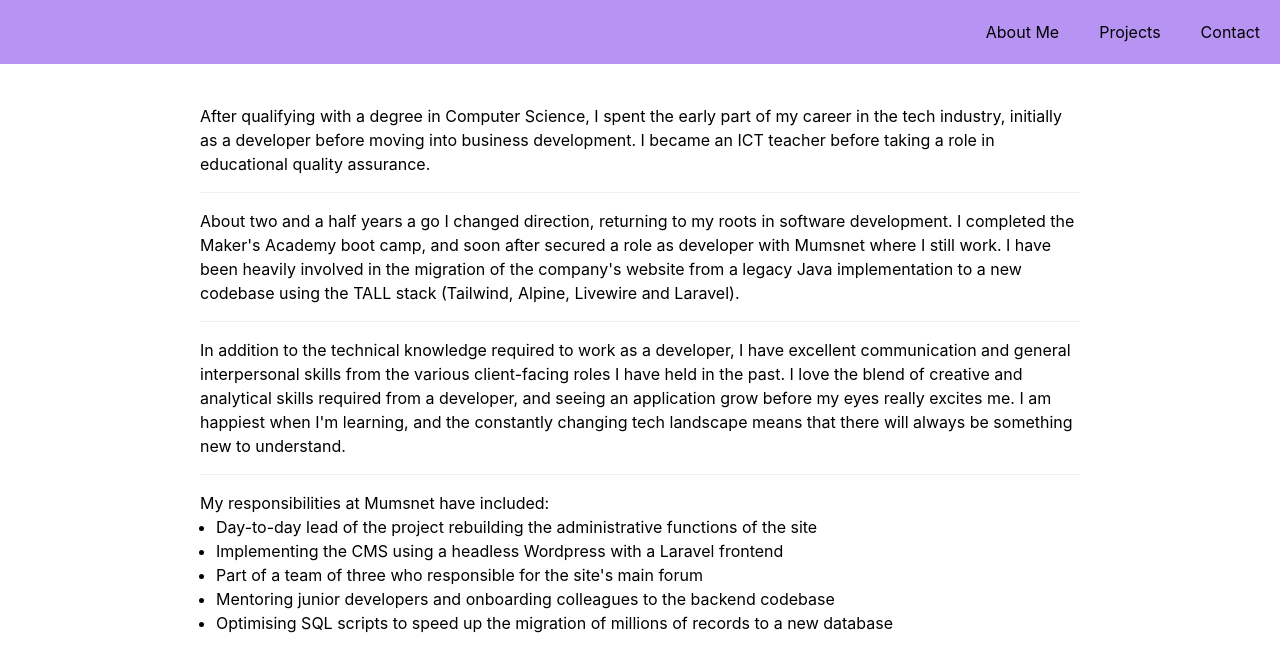
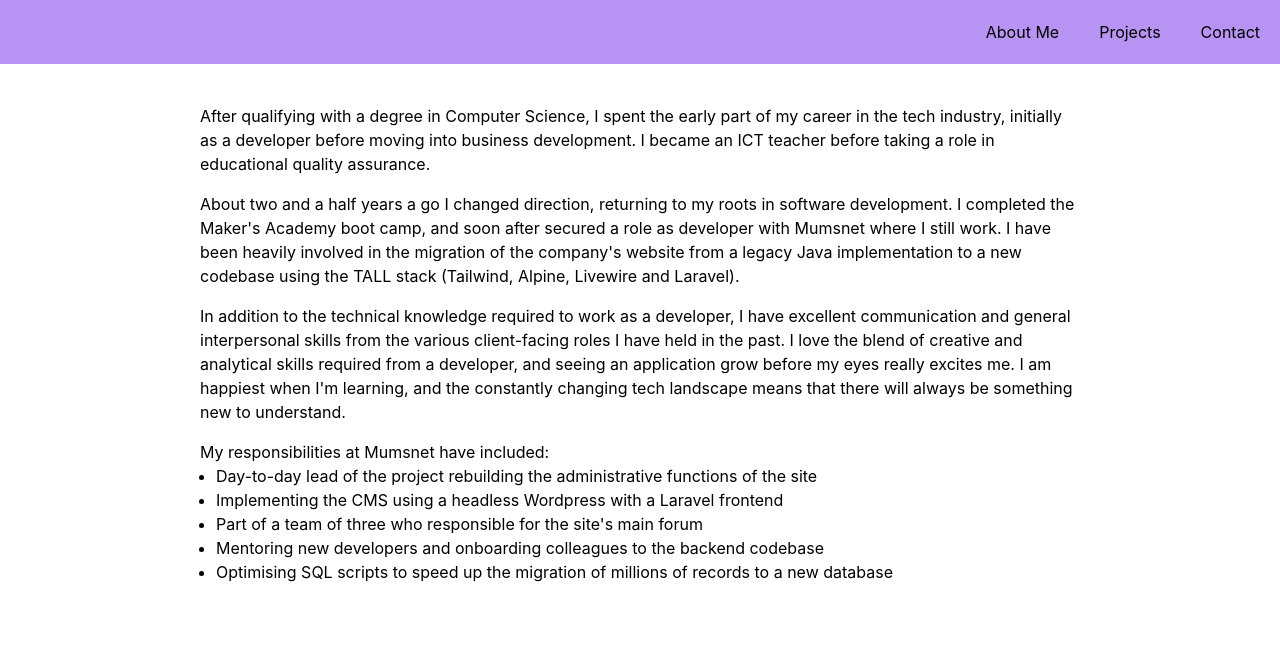
Before and after one commit to PhilipVigus/portfolio2, a React (Create React App) app: page /about in a window 1280 px wide. Shown: the top 672 px of the page. Built offline with nearby package versions, Linux system fonts and the light colour scheme.

Commit message:
Remove dividers

```diff
--- a/src/components/App.jsx
+++ b/src/components/App.jsx
@@ -2,7 +2,7 @@ import './App.css';
 import { Box } from '@chakra-ui/react';
 import { BrowserRouter, Routes, Route, Navigate } from 'react-router-dom';
 import Header from './header/Header';
-import About from './About';
+import About from './about/About';
 import Projects from './Projects';
 import Contact from './Contact';
 
--- a/src/components/About.jsx
+++ b/src/components/about/About.jsx
@@ -1,4 +1,4 @@
-import { Box, ListItem, UnorderedList, Text, Divider } from '@chakra-ui/react';
+import { Box, ListItem, UnorderedList, Text } from '@chakra-ui/react';
 
 function About() {
   return (
@@ -9,8 +9,6 @@ function About() {
         became an ICT teacher before taking a role in educational quality assurance.
       </Text>
 
-      <Divider mt={4} />
-
       <Text mt={4}>
         About two and a half years a go I changed direction, returning to my roots in software
         development. I completed the Maker&apos;s Academy boot camp, and soon after secured a role
@@ -18,8 +16,6 @@ function About() {
         of the company&apos;s website from a legacy Java implementation to a new codebase using the
         TALL stack (Tailwind, Alpine, Livewire and Laravel).
       </Text>
-
-      <Divider mt={4} />
 
       <Text mt={4}>
         In addition to the technical knowledge required to work as a developer, I have excellent
@@ -30,8 +26,6 @@ function About() {
         always be something new to understand.
       </Text>
 
-      <Divider mt={4} />
-
       <Text mt={4}>My responsibilities at Mumsnet have included:</Text>
       <UnorderedList>
         <ListItem>
@@ -40,7 +34,7 @@ function About() {
         <ListItem>Implementing the CMS using a headless Wordpress with a Laravel frontend</ListItem>
         <ListItem>Part of a team of three who responsible for the site&apos;s main forum</ListItem>
         <ListItem>
-          Mentoring junior developers and onboarding colleagues to the backend codebase
+          Mentoring new developers and onboarding colleagues to the backend codebase
         </ListItem>
         <ListItem>
           Optimising SQL scripts to speed up the migration of millions of records to a new database
```
Also changed, not shown: 1 other file (tests, documents, lock files or other folders).
